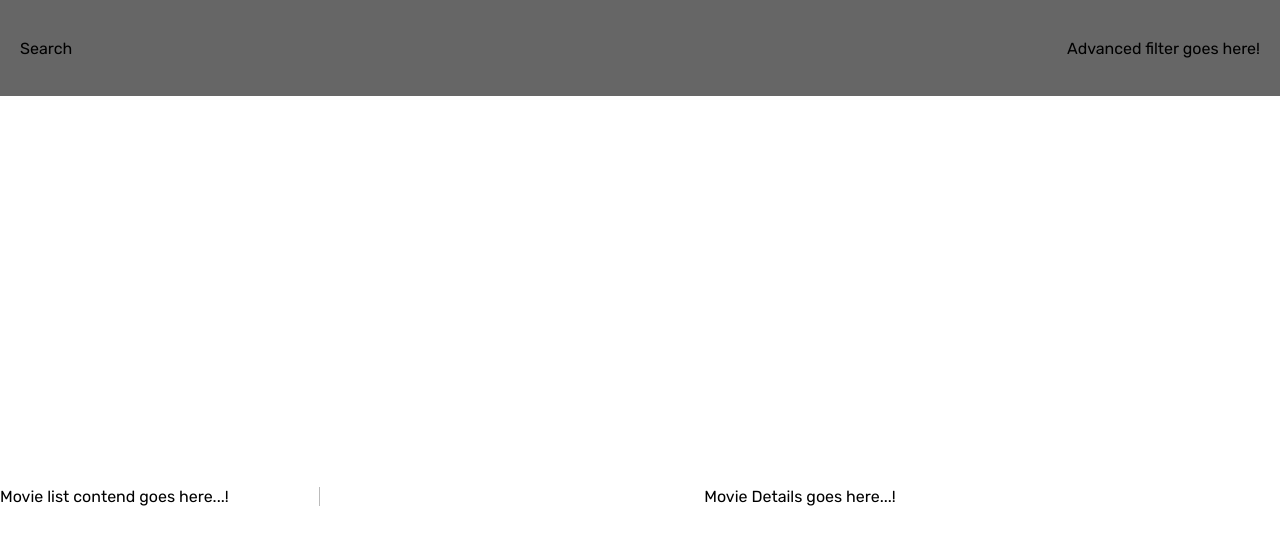
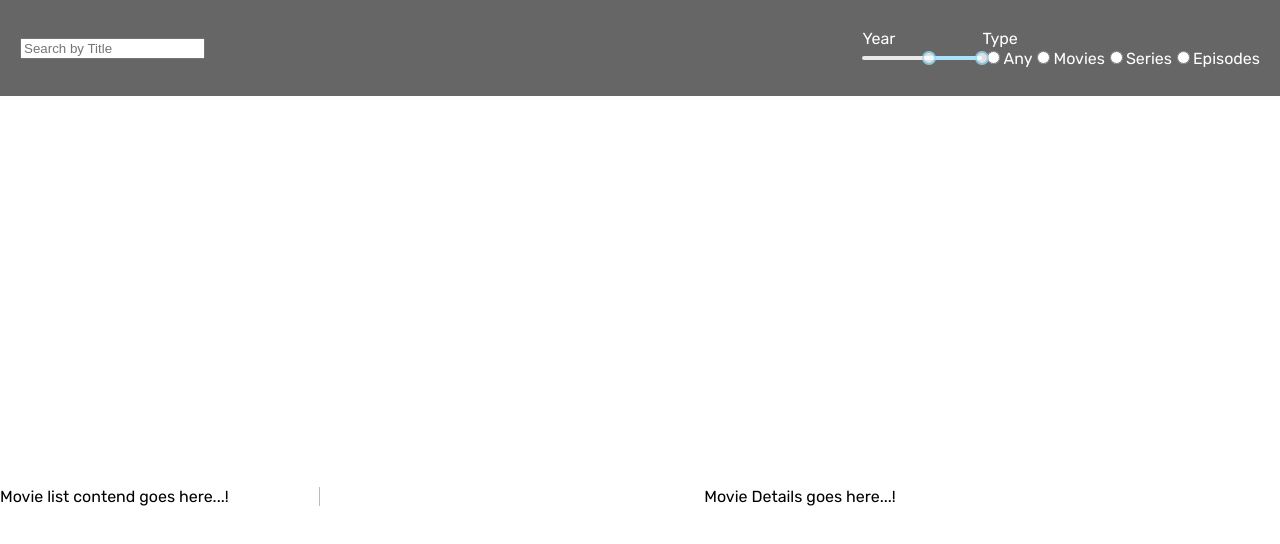
Before and after one commit to subodha/movie-finder, a Next.js app: page / in a window 1280 px wide. Shown: the top 544 px of the page. Built offline with nearby package versions, Linux system fonts and the light colour scheme.

Commit message:
Adding header elements

```diff
--- a/package.json
+++ b/package.json
@@ -15,6 +15,7 @@
     "@emotion/react": "^11.8.1",
     "@emotion/styled": "^11.8.1",
     "next": "12.1.0",
+    "rc-slider": "^10.0.0-alpha.4",
     "react": "17.0.2",
     "react-dom": "17.0.2"
   },
--- a/src/components/header/Header.tsx
+++ b/src/components/header/Header.tsx
@@ -1,8 +1,13 @@
-import React from 'react'
+import Slider from 'rc-slider'
 
 import { MovieSearchFormProps } from '@/types/movieSearch'
 
-import { HeaderStyled } from './Header.styled'
+import {
+	HeaderStyled,
+	RcSliderStyled,
+	ResultFilterStyled,
+	ButtonGroupeStyled,
+} from './Header.styled'
 
 type HeaderProps = {
 	movieSearch?: MovieSearchFormProps
@@ -11,8 +16,57 @@ type HeaderProps = {
 export const Header = ({ movieSearch }: HeaderProps): JSX.Element => (
 	<HeaderStyled>
 		<div className="wrapper">
-			<div>Search</div>
-			<div>Advanced filter goes here!</div>
+			<div className="title-search">
+				<input type="search" name="title" placeholder="Search by Title" />
+			</div>
+
+			<ResultFilterStyled>
+				<div>
+					<span>Year</span>
+					<RcSliderStyled>
+						<Slider
+							range
+							allowCross={false}
+							defaultValue={[1995, 2020]}
+							draggableTrack
+							min={1970}
+							max={2015}
+							onChange={(value) => console.log(value)}
+						/>
+					</RcSliderStyled>
+				</div>
+
+				<div>
+					<span>Type</span>
+
+					<ButtonGroupeStyled>
+						<label htmlFor="any">
+							<input type="radio" id="any" name="type" value="" />
+							Any
+						</label>
+
+						<br />
+
+						<label htmlFor="movies">
+							<input type="radio" id="movies" name="type" value="Movies" />
+							Movies
+						</label>
+						<br />
+
+						<label htmlFor="series">
+							<input type="radio" id="series" name="type" value="Series" />
+							Series
+						</label>
+						<br />
+
+						<label htmlFor="episodes">
+							<input type="radio" id="episodes" name="type" value="Episodes" />
+							Episodes
+						</label>
+						<br />
+					</ButtonGroupeStyled>
+				</div>
+			</ResultFilterStyled>
 		</div>
 	</HeaderStyled>
 )
--- a/src/components/header/header.styled.tsx
+++ b/src/components/header/header.styled.tsx
@@ -11,5 +11,72 @@ export const HeaderStyled = styled.header`
 		align-items: center;
 		display: flex;
 		flex: 1;
+		color: ${(props) => props.theme.palette.common.white};
 	}
 `
+
+export const RcSliderStyled = styled.div`
+	display: flex;
+	width: 120px;
+
+	.rc-slider {
+		position: relative;
+		width: 100%;
+		height: 14px;
+		padding: 8px 0;
+		border-radius: 6px;
+		touch-action: none;
+		box-sizing: border-box;
+
+		* {
+			box-sizing: border-box;
+			-webkit-tap-highlight-color: rgba(0, 0, 0, 0);
+		}
+
+		&-rail {
+			position: absolute;
+			width: 100%;
+			height: 4px;
+			background-color: #e9e9e9;
+			border-radius: 6px;
+		}
+
+		&-track {
+			position: absolute;
+			height: 4px;
+			background-color: #abe2fb;
+			border-radius: 6px;
+		}
+
+		&-step {
+			position: absolute;
+			width: 100%;
+			height: 4px;
+			background: transparent;
+			pointer-events: none;
+		}
+
+		&-handle {
+			position: absolute;
+			width: 14px;
+			height: 14px;
+			margin-top: -5px;
+			background-color: #fff;
+			border: 2px solid #96dbfa;
+			border-radius: 50%;
+			cursor: pointer;
+			cursor: -webkit-grab;
+			cursor: grab;
+			opacity: 0.8;
+			touch-action: pan-x;
+		}
+	}
+`
+
+export const ResultFilterStyled = styled.div`
+	display: flex;
+`
+
+export const ButtonGroupeStyled = styled.div`
+	display: flex;
+`
```
Also changed, not shown: 2 other files (tests, documents, lock files or other folders).
